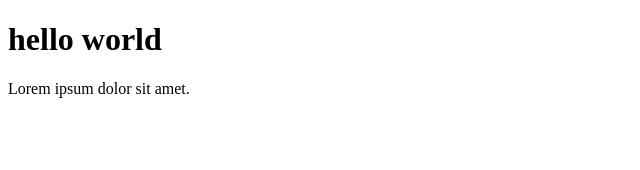
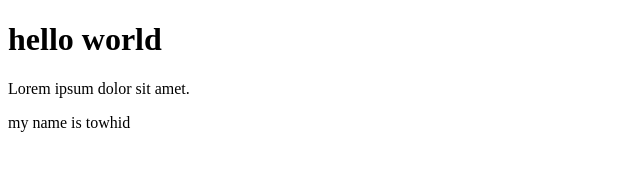
Before and after one commit to towheedhassan/website, a plain HTML site: page index.html in a window 1280 px wide. Shown: the whole page, without its empty margins (0-640 px from the left). Drawn offline with Linux system fonts and the light colour scheme.

Commit message:
Update index.html

```diff
--- a/index.html
+++ b/index.html
@@ -9,5 +9,6 @@
 <body>
     <h1>hello world</h1>
     <p>Lorem ipsum dolor sit amet.</p>
+    <p>my name is towhid</p>
 </body>
 </html>
```
